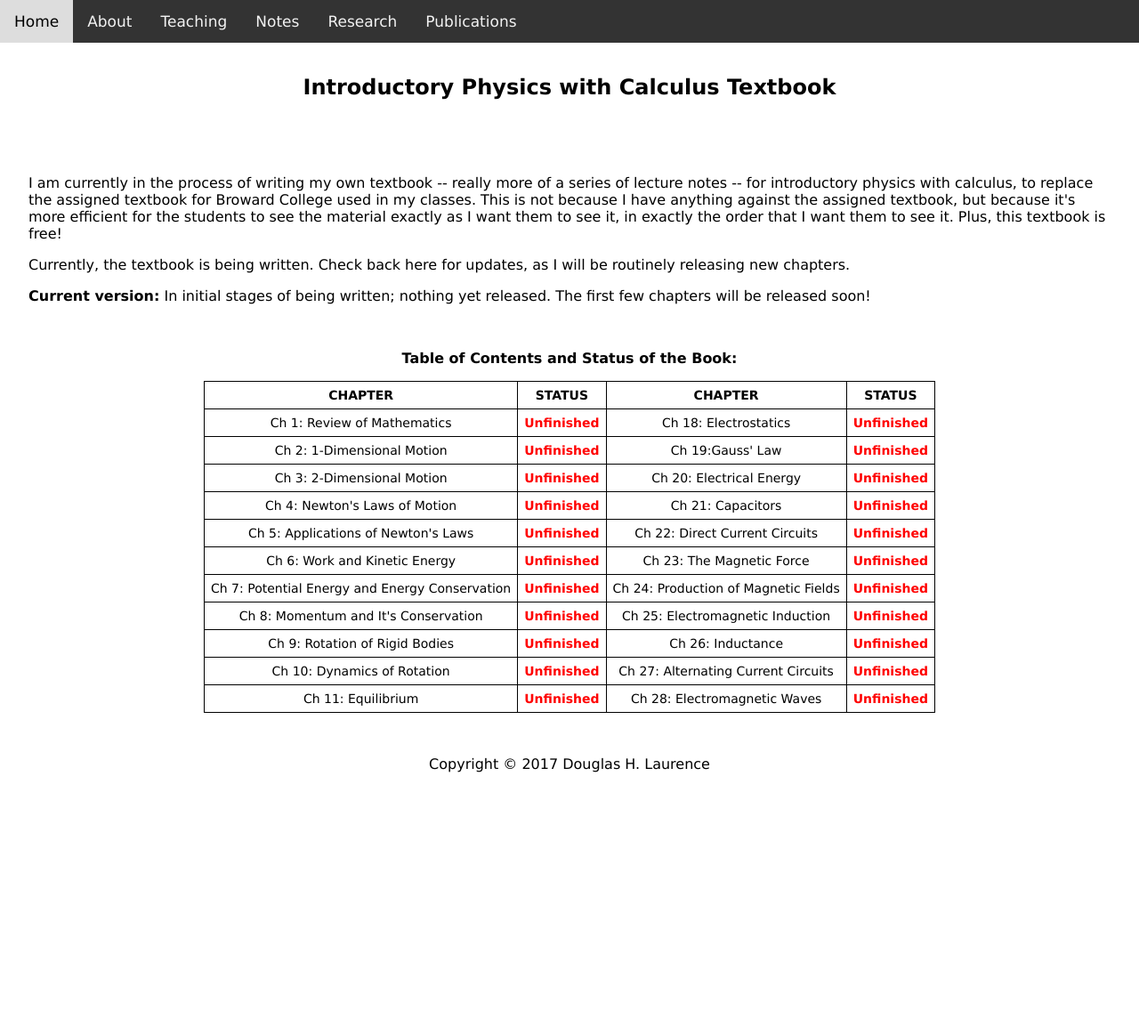
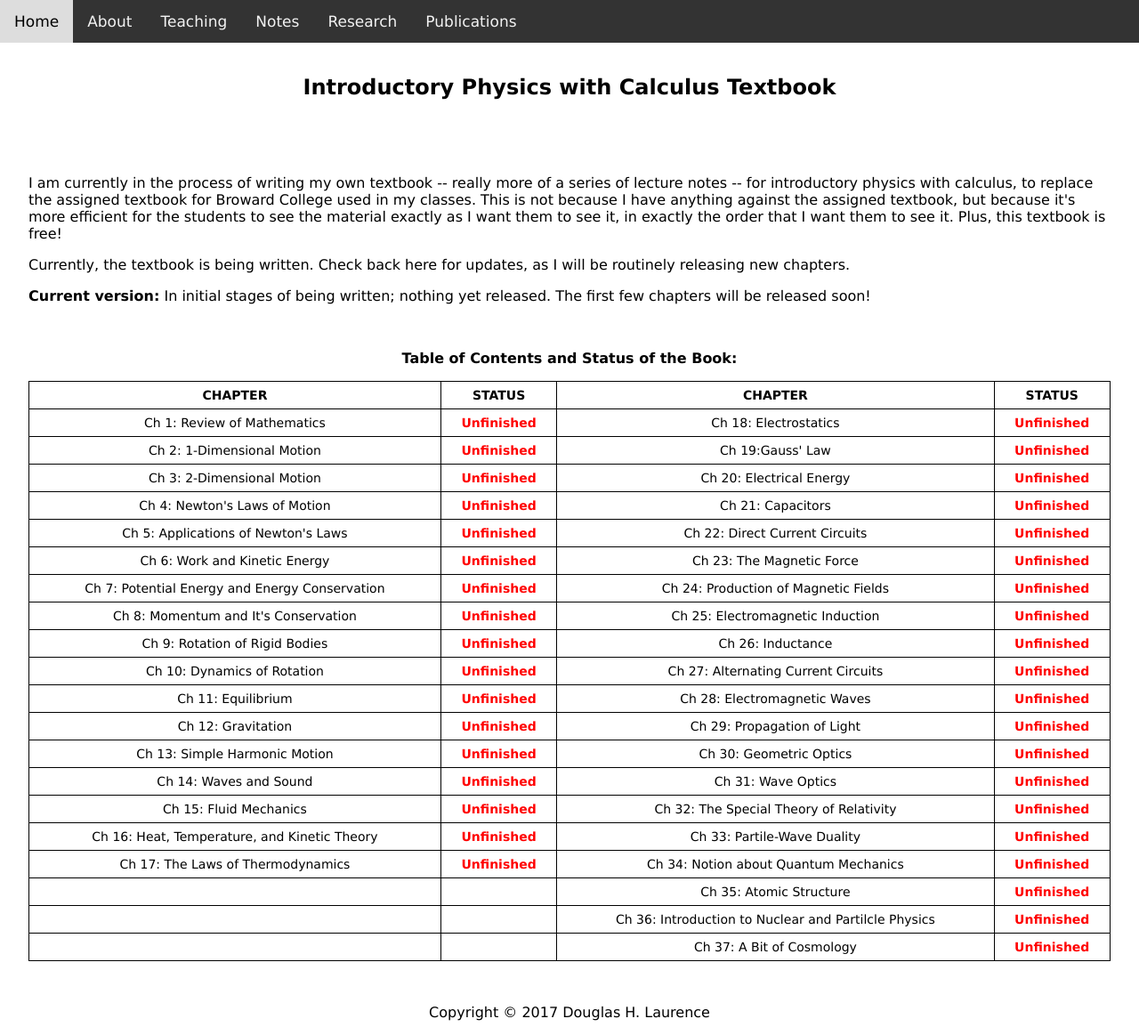
Before and after one commit to dhlaurence/dhlaurence.github.io, a Jekyll site: the page built from uptextbook.html, in a window 1280 px wide. Shown: the whole page at 89% size. Built offline with Jekyll 4.4.1, drawn with Linux system fonts in a browser that asks for light colours; before the commit the page ends 900 px from its top, so only the background shows below that.

Commit message:
Update uptextbook.html

```diff
--- a/uptextbook.html
+++ b/uptextbook.html
@@ -27,7 +27,7 @@ title: University Physics Textbook
 
   <p><center><b>Table of Contents and Status of the Book:</b></center></p>
 
-  <center><table style="width:=90%">
+  <center><table style="width:100%">
   <tr>
     <th>CHAPTER</th>
     <th>STATUS</th>
@@ -100,5 +100,59 @@ title: University Physics Textbook
     <td>Ch 28: Electromagnetic Waves</td>
     <td><b><font color="red">Unfinished</font></b></td>
   </tr>
+  <tr>
+    <td>Ch 12: Gravitation</td>
+    <td><b><font color="red">Unfinished</font></b></td>
+    <td>Ch 29: Propagation of Light</td>
+    <td><b><font color="red">Unfinished</font></b></td>
+  </tr>
+  <tr>
+    <td>Ch 13: Simple Harmonic Motion</td>
+    <td><b><font color="red">Unfinished</font></b></td>
+    <td>Ch 30: Geometric Optics</td>
+    <td><b><font color="red">Unfinished</font></b></td>
+  </tr>
+  <tr>
+    <td>Ch 14: Waves and Sound</td>
+    <td><b><font color="red">Unfinished</font></b></td>
+    <td>Ch 31: Wave Optics</td>
+    <td><b><font color="red">Unfinished</font></b></td>
+  </tr>
+  <tr>
+    <td>Ch 15: Fluid Mechanics</td>
+    <td><b><font color="red">Unfinished</font></b></td>
+    <td>Ch 32: The Special Theory of Relativity</td>
+    <td><b><font color="red">Unfinished</font></b></td>
+  </tr>
+  <tr>
+    <td>Ch 16: Heat, Temperature, and Kinetic Theory</td>
+    <td><b><font color="red">Unfinished</font></b></td>
+    <td>Ch 33: Partile-Wave Duality</td>
+    <td><b><font color="red">Unfinished</font></b></td>
+  </tr>
+  <tr>
+    <td>Ch 17: The Laws of Thermodynamics</td>
+    <td><b><font color="red">Unfinished</font></b></td>
+    <td>Ch 34: Notion about Quantum Mechanics</td>
+    <td><b><font color="red">Unfinished</font></b></td>
+  </tr>
+  <tr>
+    <td></td>
+    <td></td>
+    <td>Ch 35: Atomic Structure</td>
+    <td><b><font color="red">Unfinished</font></b></td>
+  </tr>
+  <tr>
+    <td></td>
+    <td></td>
+    <td>Ch 36: Introduction to Nuclear and Partilcle Physics</td>
+    <td><b><font color="red">Unfinished</font></b></td>
+  </tr>
+  <tr>
+    <td></td>
+    <td></td>
+    <td>Ch 37: A Bit of Cosmology</td>
+    <td><b><font color="red">Unfinished</font></b></td>
+  </tr>
   </table></center>
 </article>
```
